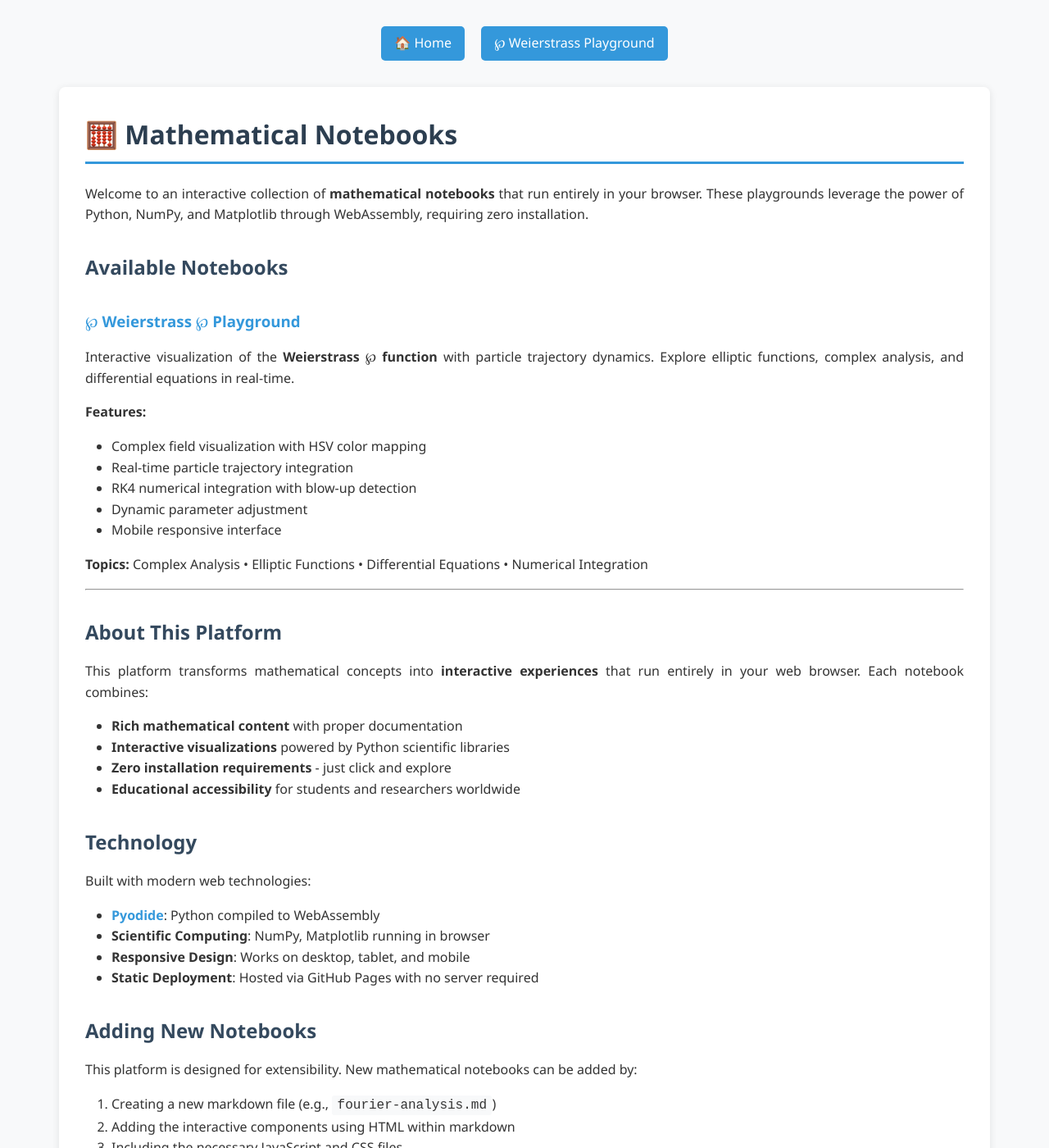
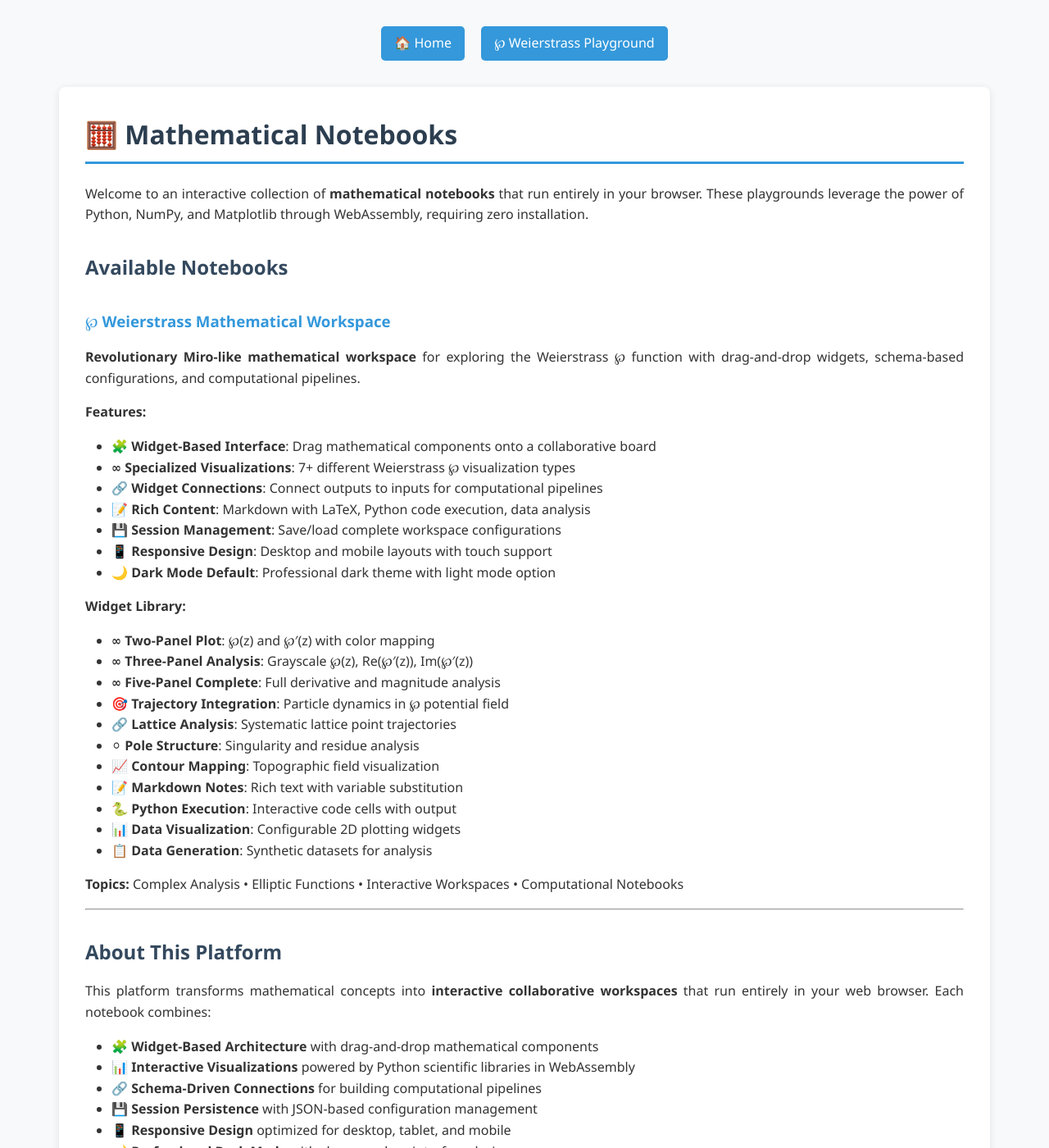
Before and after one commit to litlfred/notebooks, a Jekyll site: the page built from docs/index.md, in a window 1280 px wide and 1400 px high. Shown: the whole window at 82% size. Built offline with Jekyll 4.4.1, drawn with Linux system fonts in a browser that asks for light colours; some of the changed text lies outside the part shown.

Commit message:
Final implementation: Complete Miro-like mathematical workspace with specialized Weierstrass widgets
Co-authored-by: litlfred <662242+litlfred@users.noreply.github.com>

```diff
--- a/docs/index.md
+++ b/docs/index.md
@@ -10,29 +10,47 @@ Welcome to an interactive collection of **mathematical notebooks** that run enti
 
 ## Available Notebooks
 
-### [℘ Weierstrass ℘ Playground](weierstrass-playground/)
+### [℘ Weierstrass Mathematical Workspace](weierstrass-playground/)
 
-Interactive visualization of the **Weierstrass ℘ function** with particle trajectory dynamics. Explore elliptic functions, complex analysis, and differential equations in real-time.
+**Revolutionary Miro-like mathematical workspace** for exploring the Weierstrass ℘ function with drag-and-drop widgets, schema-based configurations, and computational pipelines.
 
 **Features:**
-- Complex field visualization with HSV color mapping
-- Real-time particle trajectory integration
-- RK4 numerical integration with blow-up detection
-- Dynamic parameter adjustment
-- Mobile responsive interface
+- **🧩 Widget-Based Interface**: Drag mathematical components onto a collaborative board
+- **∞ Specialized Visualizations**: 7+ different Weierstrass ℘ visualization types
+- **🔗 Widget Connections**: Connect outputs to inputs for computational pipelines
+- **📝 Rich Content**: Markdown with LaTeX, Python code execution, data analysis
+- **💾 Session Management**: Save/load complete workspace configurations
+- **📱 Responsive Design**: Desktop and mobile layouts with touch support
+- **🌙 Dark Mode Default**: Professional dark theme with light mode option
 
-**Topics:** Complex Analysis • Elliptic Functions • Differential Equations • Numerical Integration
+**Widget Library:**
+- **∞ Two-Panel Plot**: ℘(z) and ℘′(z) with color mapping
+- **∞ Three-Panel Analysis**: Grayscale ℘(z), Re(℘′(z)), Im(℘′(z))
+- **∞ Five-Panel Complete**: Full derivative and magnitude analysis
+- **🎯 Trajectory Integration**: Particle dynamics in ℘ potential field
+- **🔗 Lattice Analysis**: Systematic lattice point trajectories
+- **⚪ Pole Structure**: Singularity and residue analysis
+- **📈 Contour Mapping**: Topographic field visualization
+- **📝 Markdown Notes**: Rich text with variable substitution
+- **🐍 Python Execution**: Interactive code cells with output
+- **📊 Data Visualization**: Configurable 2D plotting widgets
+- **📋 Data Generation**: Synthetic datasets for analysis
+
+**Topics:** Complex Analysis • Elliptic Functions • Interactive Workspaces • Computational Notebooks
 
 ---
 
 ## About This Platform
 
-This platform transforms mathematical concepts into **interactive experiences** that run entirely in your web browser. Each notebook combines:
+This platform transforms mathematical concepts into **interactive collaborative workspaces** that run entirely in your web browser. Each notebook combines:
 
-- **Rich mathematical content** with proper documentation
-- **Interactive visualizations** powered by Python scientific libraries
-- **Zero installation requirements** - just click and explore
-- **Educational accessibility** for students and researchers worldwide
+- **🧩 Widget-Based Architecture** with drag-and-drop mathematical components
+- **📊 Interactive Visualizations** powered by Python scientific libraries in WebAssembly
+- **🔗 Schema-Driven Connections** for building computational pipelines
+- **💾 Session Persistence** with JSON-based configuration management
+- **📱 Responsive Design** optimized for desktop, tablet, and mobile
+- **🌙 Professional Dark Mode** with clean, modern interface design
+- **⚡ Zero Installation** - just click and start building mathematical workspaces
 
 ## Technology
 
```
Also changed, not shown: docs/weierstrass-playground/board-style.css (+33 -19 lines).
